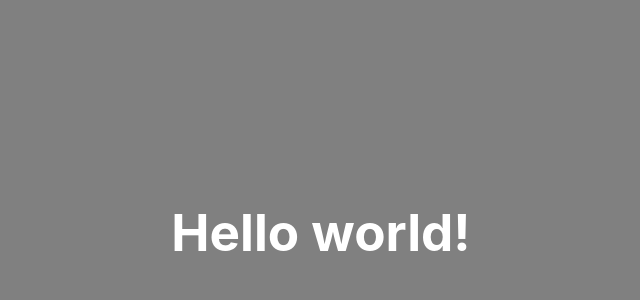
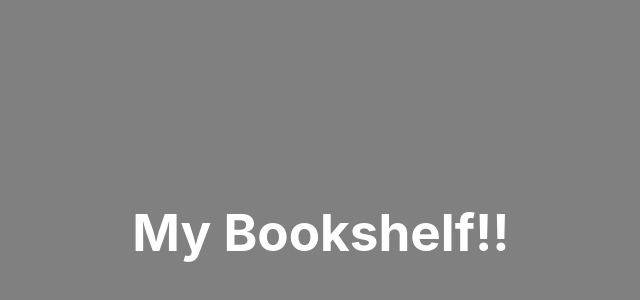
Before and after one commit to melissaceee/Controlled-Forms-in-React-Lab, a React (Vite) app: page / in a window 1280 px wide. Shown: the part 168-468 px from the top of the page, without its empty margins (319-959 px from the left). Built offline with nearby package versions, Linux system fonts and the light colour scheme.

Commit message:
bookshelf.jsx update

```diff
--- a/src/App.jsx
+++ b/src/App.jsx
@@ -1,7 +1,7 @@
 // src/App.jsx
 
 const App = () => {
-  return <h1>Hello world!</h1>;
+  return <h1>My Bookshelf!!</h1>;
 };
 
 export default App;
--- a/src/components/Bookshelf.jsx
+++ b/src/components/Bookshelf.jsx
@@ -0,0 +1 @@
+import { useState } from "react";
```
